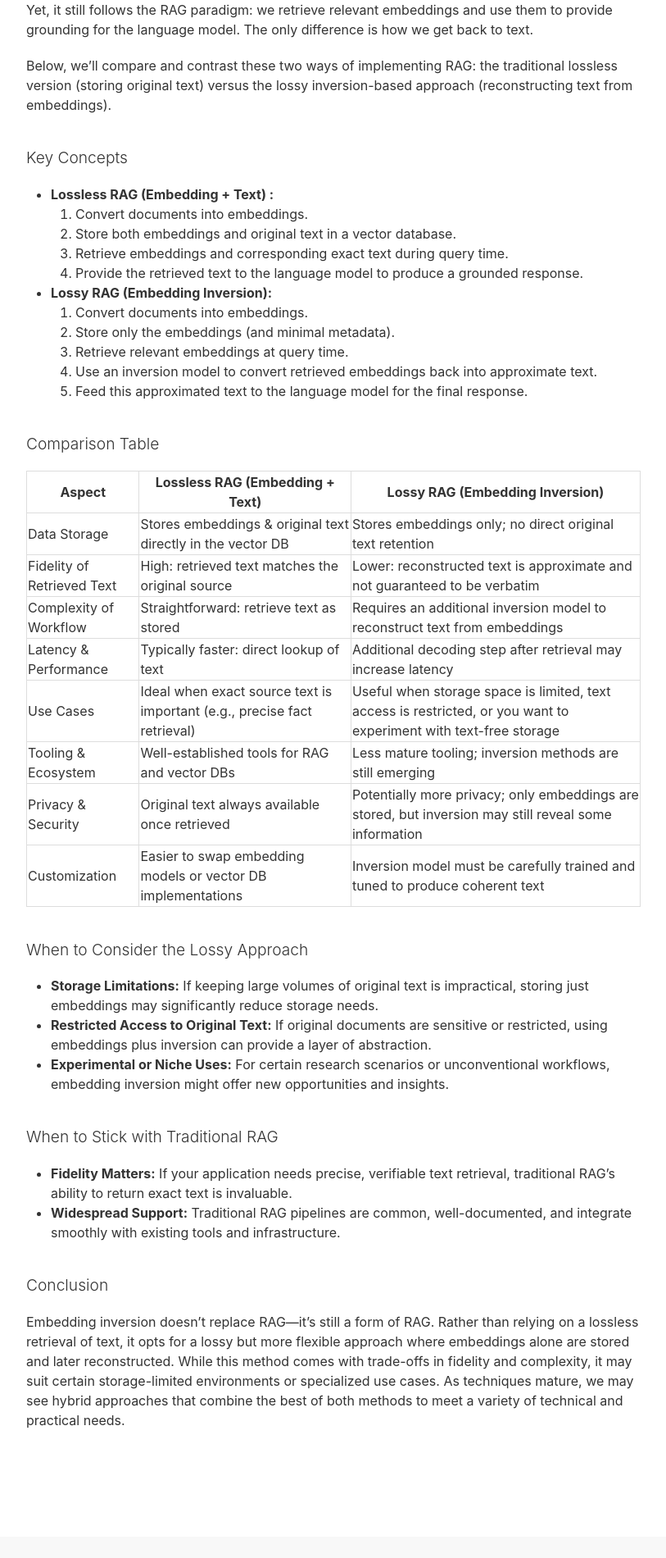
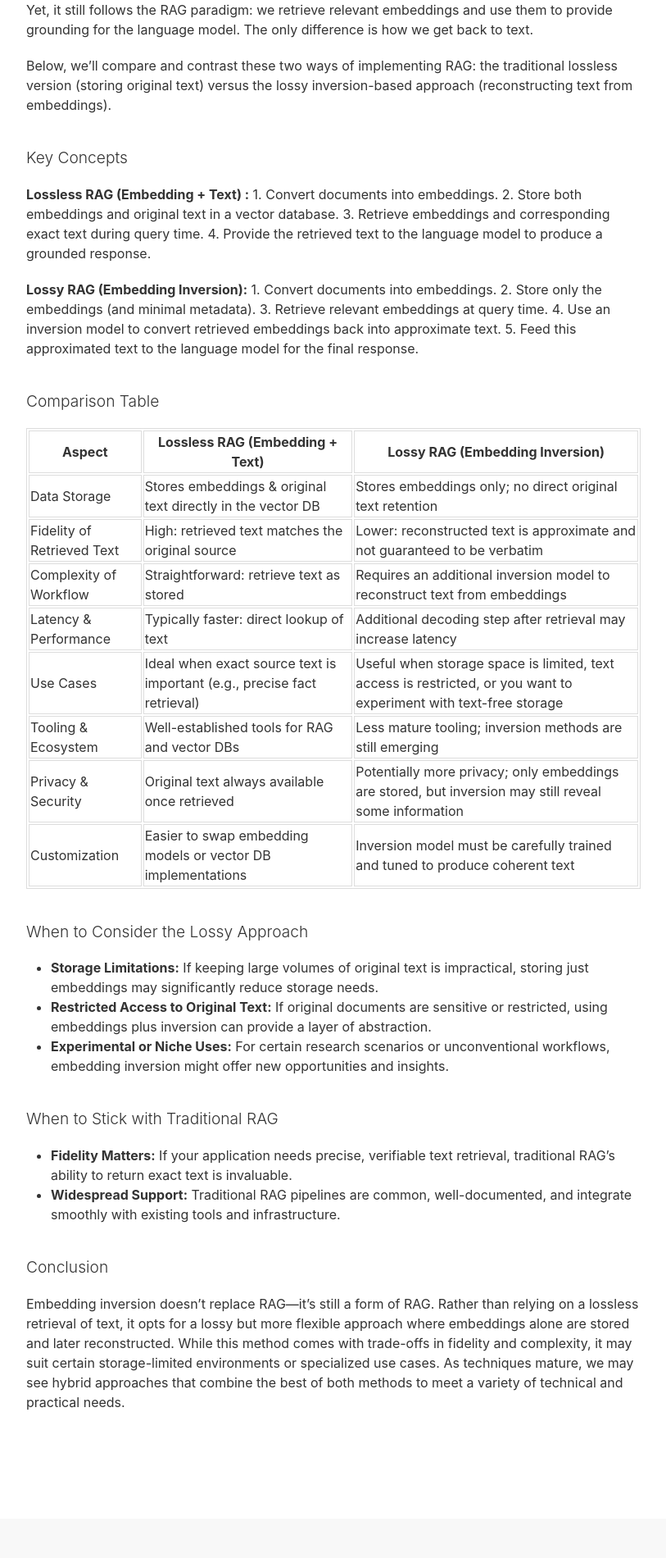
Before and after one commit to nyvyn/nyvyn.github.io, a Jekyll site: the page built from _notes/2024-12-17-lossy-embedding-inversion.markdown, in a window 1280 px wide. Shown: the part 486-2386 px from the top of the page at 82% size, without its empty margins (233-1046 px from the left). Built offline with Jekyll 4.4.1, drawn with Linux system fonts in a browser that asks for light colours.

Commit message:
Remove redundant table CSS rule and fix markdown formatting
The unused `table` CSS rule was deleted to reduce clutter in overrides.css. Additionally, unnecessary list markers in markdown headers were removed for improved readability and consistency.

```diff
--- a/_notes/2024-12-17-lossy-embedding-inversion.markdown
+++ b/_notes/2024-12-17-lossy-embedding-inversion.markdown
@@ -20,13 +20,13 @@ text) versus the lossy inversion-based approach (reconstructing text from embedd
 
 ## Key Concepts
 
-- **Lossless RAG (Embedding + Text) :**
+**Lossless RAG (Embedding + Text) :**
     1. Convert documents into embeddings.
     2. Store both embeddings and original text in a vector database.
     3. Retrieve embeddings and corresponding exact text during query time.
     4. Provide the retrieved text to the language model to produce a grounded response.
 
-- **Lossy RAG (Embedding Inversion):**
+**Lossy RAG (Embedding Inversion):**
     1. Convert documents into embeddings.
     2. Store only the embeddings (and minimal metadata).
     3. Retrieve relevant embeddings at query time.
--- a/assets/custom/overrides.css
+++ b/assets/custom/overrides.css
@@ -28,11 +28,6 @@ hr {
 
 strong em {
     color: #767676;
-}
-
-table {
-    border-collapse: collapse;
-    width: 100%;
 }
 
 table, th, td {
```
